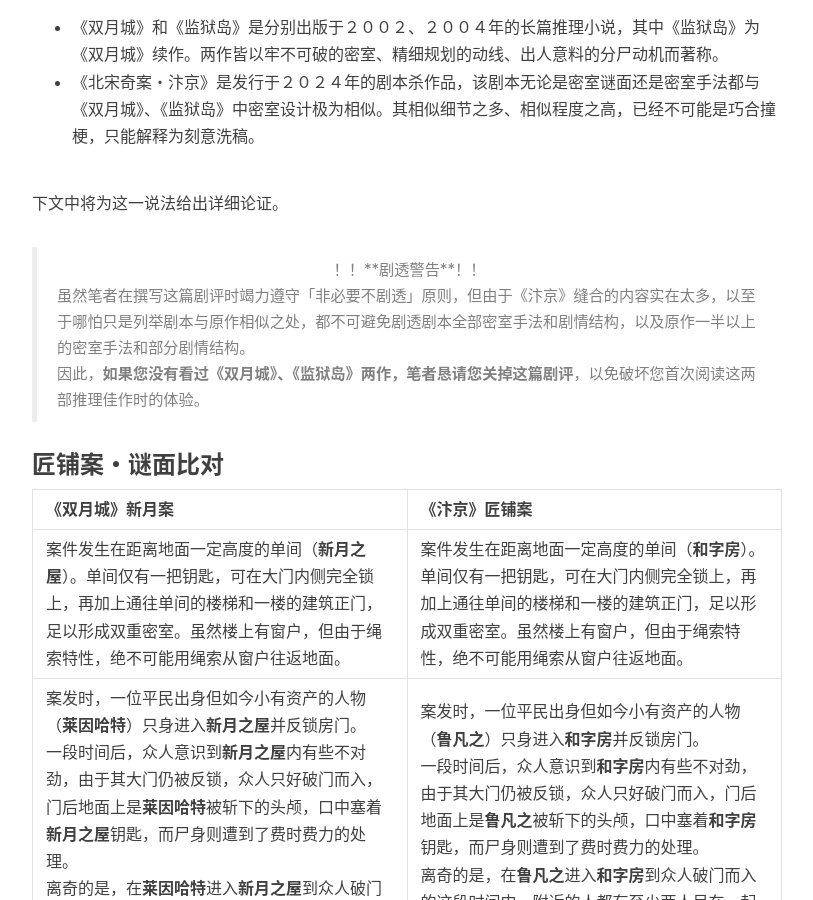
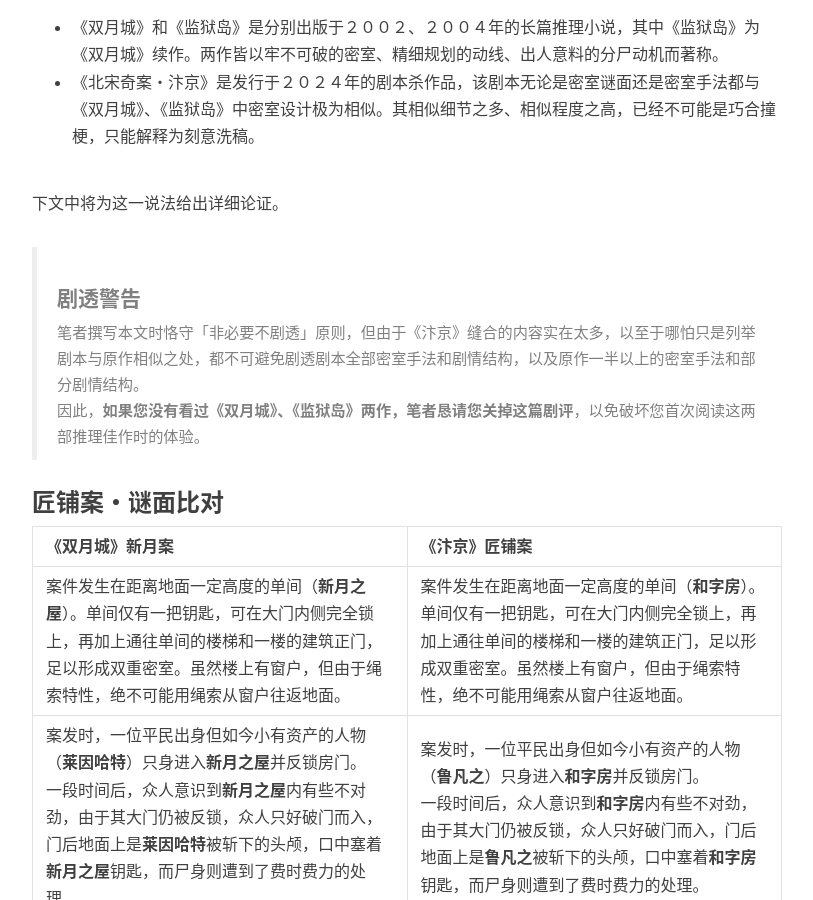
Before and after one commit to mysteryreview/mysteryreview.github.io, a Jekyll site: the page built from _posts/2024-05-31-北宋奇案.md, in a window 1280 px wide and 900 px high, scrolled down 610 px. Shown: the whole window, without its empty margins (233-1046 px from the left). Built offline with Jekyll 4.4.1, drawn with Linux system fonts in a browser that asks for light colours; nearby versions of some CDN libraries; comment, search, counter and statistics services are not loaded.

Commit message:
Update 2024-05-31-北宋奇案.md

```diff
--- a/_posts/2024-05-31-北宋奇案.md
+++ b/_posts/2024-05-31-北宋奇案.md
@@ -19,9 +19,9 @@ tags:
 
 下文中将为这一说法给出详细论证。
 
-> <p style="text-align:center">！！**剧透警告**！！</p>
+> <p style="text-align:center"><h4>剧透警告</h4></p>
 >
-> 虽然笔者在撰写这篇剧评时竭力遵守「非必要不剧透」原则，但由于《汴京》缝合的内容实在太多，以至于哪怕只是列举剧本与原作相似之处，都不可避免剧透剧本全部密室手法和剧情结构，以及原作一半以上的密室手法和部分剧情结构。
+> 笔者撰写本文时恪守「非必要不剧透」原则，但由于《汴京》缝合的内容实在太多，以至于哪怕只是列举剧本与原作相似之处，都不可避免剧透剧本全部密室手法和剧情结构，以及原作一半以上的密室手法和部分剧情结构。
 >
 > 因此，**如果您没有看过《双月城》、《监狱岛》两作，笔者恳请您关掉这篇剧评**，以免破坏您首次阅读这两部推理佳作时的体验。
 
```
